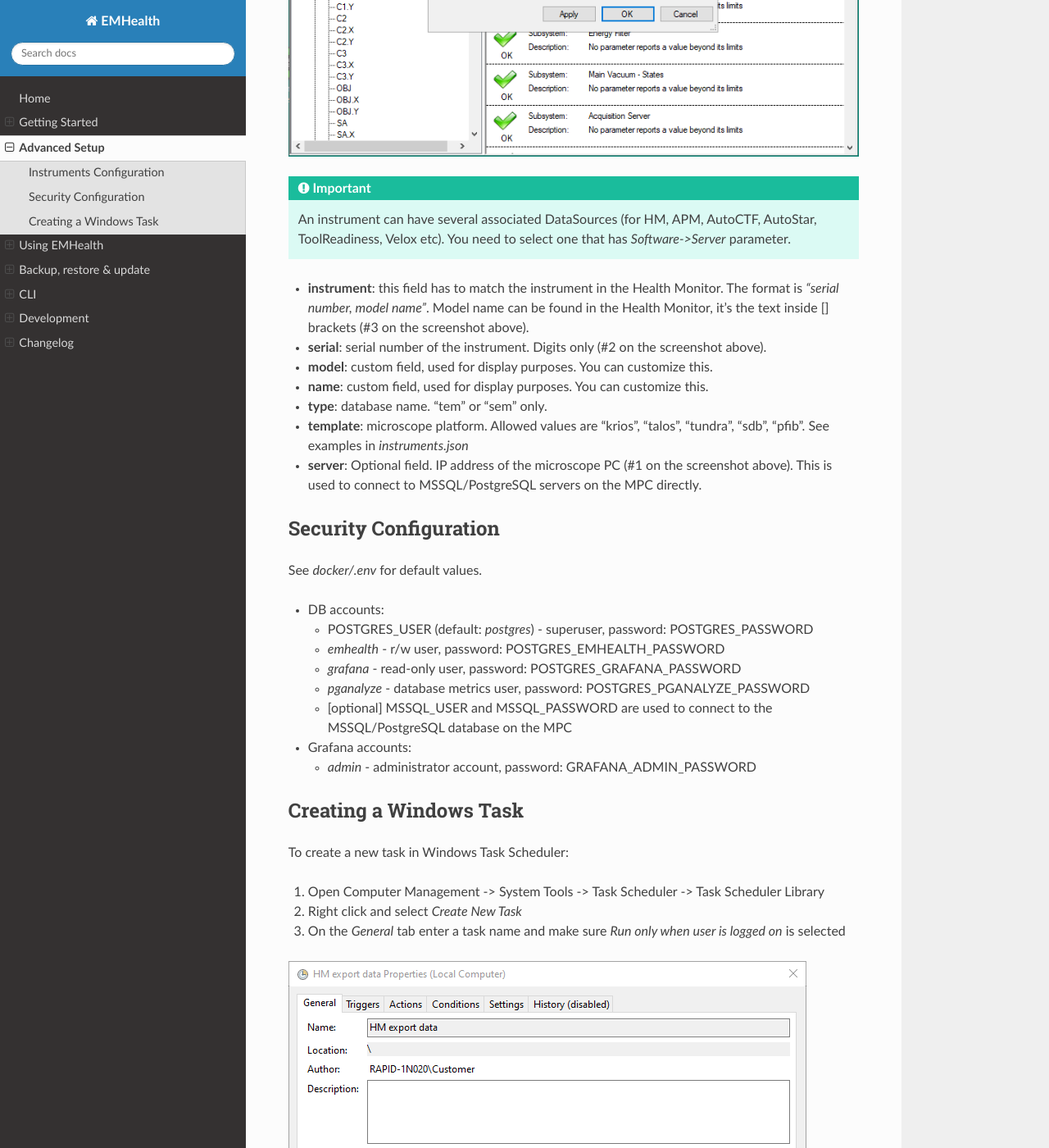
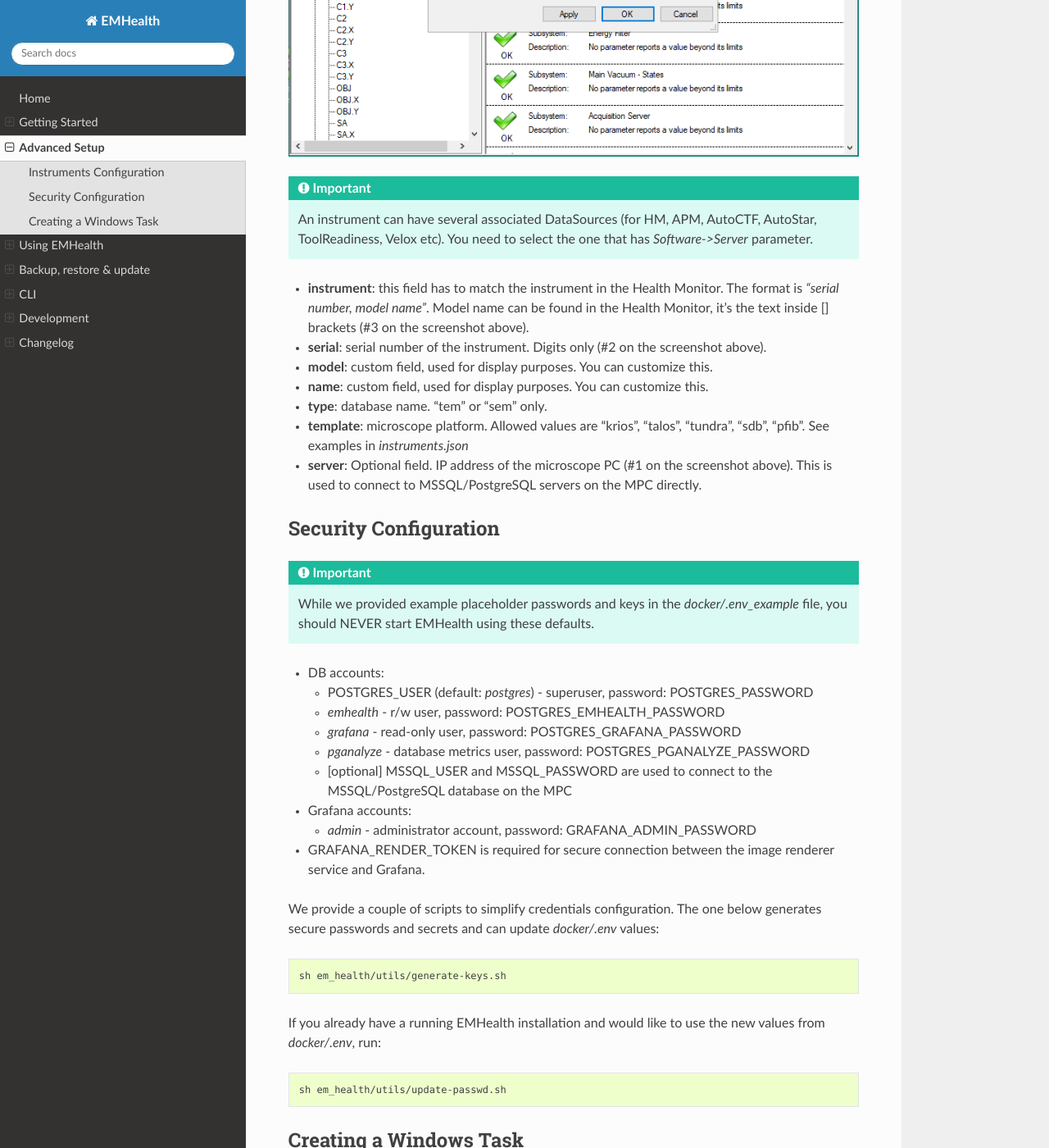
Before and after one commit to azazellochg/em_health, a Sphinx documentation site: the page built from docs/advanced_setup.rst, in a window 1280 px wide and 1400 px high, scrolled down 800 px. Shown: the whole window at 82% size. Built offline with Sphinx 7.4.7 and the Read the Docs theme 3.1.0, drawn with Linux system fonts in a browser that asks for light colours.

Commit message:
add scripts to update pwds/keys

```diff
--- a/docs/advanced_setup.rst
+++ b/docs/advanced_setup.rst
@@ -20,7 +20,7 @@ Instruments Configuration
 
 .. image:: /_static/HM_settings.png
 
-.. important:: An instrument can have several associated DataSources (for HM, APM, AutoCTF, AutoStar, ToolReadiness, Velox etc). You need to select one that has `Software->Server` parameter.
+.. important:: An instrument can have several associated DataSources (for HM, APM, AutoCTF, AutoStar, ToolReadiness, Velox etc). You need to select the one that has `Software->Server` parameter.
 
 - **instrument**: this field has to match the instrument in the Health Monitor. The format is `"serial number, model name"`. Model name can be found in the Health Monitor, it's the text inside [] brackets (#3 on the screenshot above).
 - **serial**: serial number of the instrument. Digits only (#2 on the screenshot above).
@@ -33,7 +33,7 @@ Instruments Configuration
 Security Configuration
 ^^^^^^^^^^^^^^^^^^^^^^
 
-See `docker/.env` for default values.
+.. important:: While we provided example placeholder passwords and keys in the `docker/.env_example` file, you should NEVER start EMHealth using these defaults.
 
 - DB accounts:
 
@@ -46,6 +46,21 @@ See `docker/.env` for default values.
 - Grafana accounts:
 
   - *admin* - administrator account, password: GRAFANA_ADMIN_PASSWORD
+
+- GRAFANA_RENDER_TOKEN is required for secure connection between the image renderer service and Grafana.
+
+We provide a couple of scripts to simplify credentials configuration. The one below generates secure passwords and secrets and can update `docker/.env` values:
+
+.. code-block:: bash
+
+    sh em_health/utils/generate-keys.sh
+
+If you already have a running EMHealth installation and would like to use the new values from `docker/.env`, run:
+
+.. code-block:: bash
+
+    sh em_health/utils/update-passwd.sh
+
 
 Creating a Windows Task
 ^^^^^^^^^^^^^^^^^^^^^^^
--- a/docs/getting_started.rst
+++ b/docs/getting_started.rst
@@ -64,7 +64,7 @@ Installation
        cd em_health
        pip install -e .
 
-2. Copy `docker/.env_example` into `docker/.env` and edit the configuration variables. Make sure **BACKUP_DIR** exists and has 777 permissions, since the containers need to write into this host folder. Detailed information can be found `here <advanced_setup.html#security-configuration>`_.
+2. Copy `docker/.env_example` into `docker/.env` and set secure passwords and tokens. Make sure **BACKUP_DIR** exists and has 777 permissions, since the containers need to write into this host folder. Detailed information can be found `here <advanced_setup.html#security-configuration>`_.
 3. Launch containers:
 
    .. code-block::
--- a/pyproject.toml
+++ b/pyproject.toml
@@ -43,7 +43,8 @@ include = ["em_health*"]
 em_health = [
     "instruments.json",
     "sql/**/*.sql",
-    "tests/*.xml"
+    "tests/*.xml",
+    "utils/*.sh"
 ]
 
 [tool.setuptools]
```
Also changed, not shown: 6 other files.
